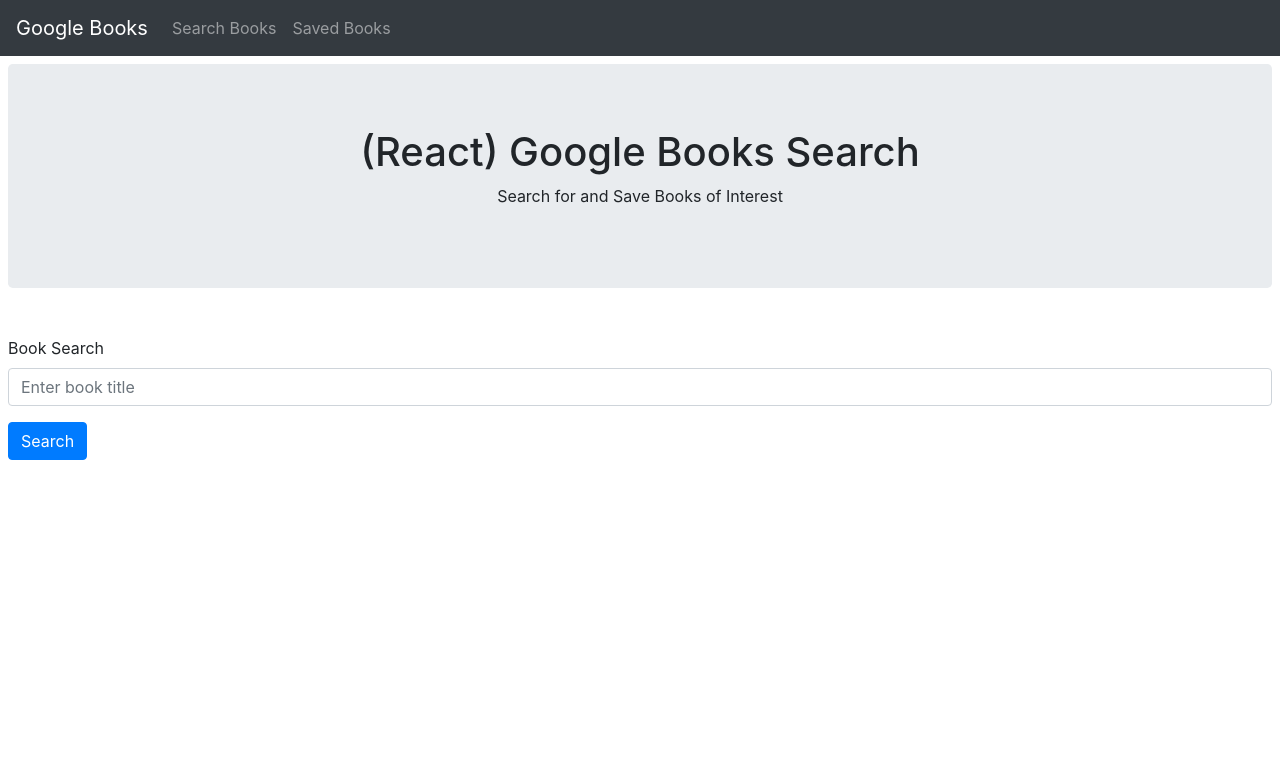
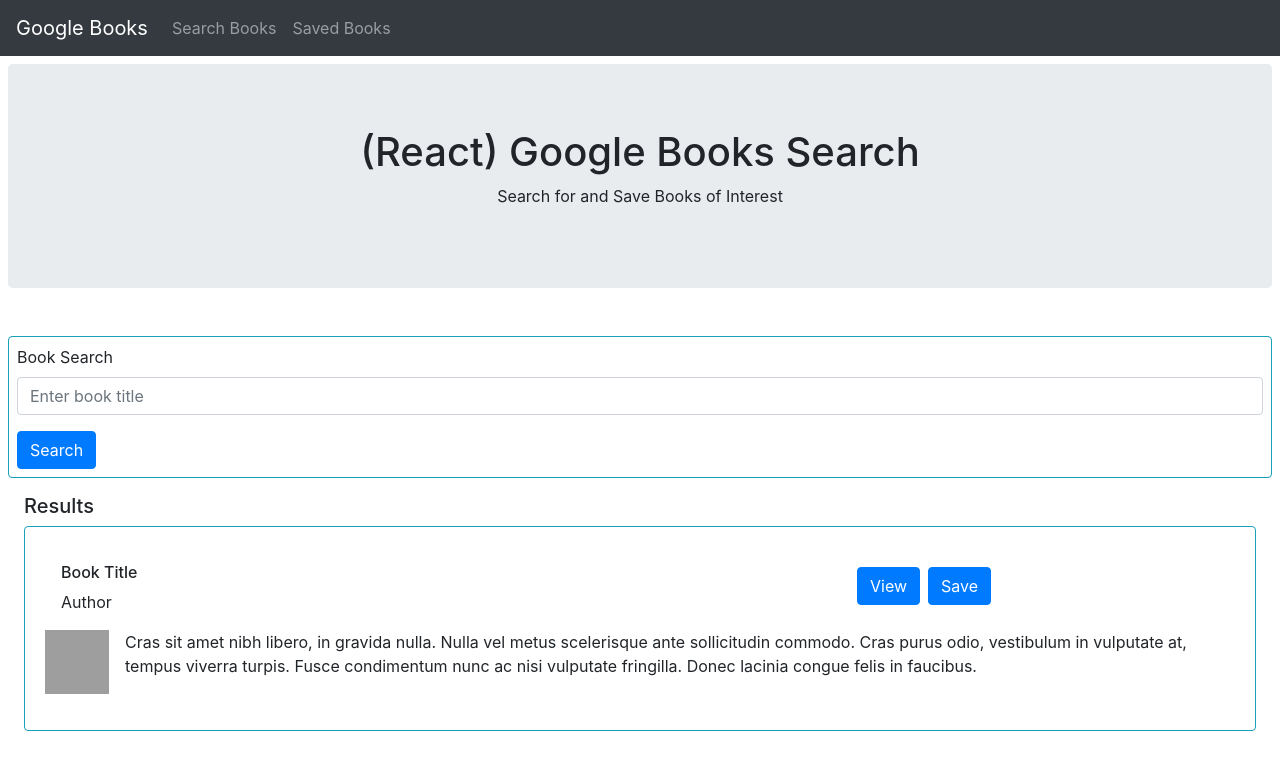
Before and after one commit to jkaganovsky/Google-Books-Search, a React (Create React App) app in the folder client/: page / in a window 1280 px wide. Shown: the top 770 px of the page. Built offline with nearby package versions, Linux system fonts and the light colour scheme; grey boxes are pictures that could not be loaded.

Commit message:
Fixed bootstrap styling for Results component, BookSearch and Saved pages.

```diff
--- a/client/src/components/Results/index.js
+++ b/client/src/components/Results/index.js
@@ -1,17 +1,46 @@
 import React from "react";
-import Container from "react-bootstrap/Container";
-import Row from "react-bootstrap/Row";
-import Col from 'react-bootstrap/Col'
+import { Button, Card, Media, Row, Col } from "react-bootstrap";
 
 function Results() {
   return (
     <div className="p-2">
+
       <h5>Results</h5>
-        <Container fluid="md">
-          <Row>
-            <Col>Book Name</Col>
+
+      <Card border="info">
+        <Card.Body>
+          <Row className="p-3">
+            <Col sm={8}>
+              <h6>Book Title</h6>
+              <h7>Author</h7>
+            </Col>
+            <Col sm={4}>
+              <Button className="m-1" type="view">View</Button>
+              <Button className="m-1" type="save">Save</Button>
+            </Col>
           </Row>
-        </Container>
+
+          <ul className="list-unstyled">
+            <Media as="li">
+              <img
+                width={64}
+                height={64}
+                className="mr-3"
+                src="holder.js/64x64"
+                alt="Generic placeholder"
+              />
+              <Media.Body>
+                <p>
+                  Cras sit amet nibh libero, in gravida nulla. Nulla vel metus scelerisque
+                  ante sollicitudin commodo. Cras purus odio, vestibulum in vulputate at,
+                  tempus viverra turpis. Fusce condimentum nunc ac nisi vulputate
+                  fringilla. Donec lacinia congue felis in faucibus.
+                </p>
+              </Media.Body>
+            </Media>
+          </ul>
+        </Card.Body>
+      </Card>
     </div>
   )
 }
--- a/client/src/pages/BookSearch/index.js
+++ b/client/src/pages/BookSearch/index.js
@@ -1,6 +1,6 @@
 import React, { useState, useEffect } from "react";
-import Form from 'react-bootstrap/Form';
-import Button from "react-bootstrap/Button";
+import { Card, Form, Button } from "react-bootstrap";
+import Results from "../../components/Results";
 import API from "../../utils/api";
 
 function BookSearch() {
@@ -22,7 +22,7 @@
 
   return (
     <div className="p-2">
-
+      <Card className="p-2" border="info">
         <Form>
           <Form.Group>
             <Form.Label>Book Search</Form.Label>
@@ -33,7 +33,11 @@
             Search
           </Button>
         </Form>
+      </Card>
 
+      <div className="p-2">
+        <Results />
+      </div>
     </div>
   )
 }
--- a/client/src/pages/Saved/index.js
+++ b/client/src/pages/Saved/index.js
@@ -1,11 +1,24 @@
 import React from "react";
-import Media from "react-bootstrap/Media";
+import { Card, Button, Col, Row, Media } from "react-bootstrap";
 
 function Saved() {
   return (
     <div className="p-2">
 
       <h5>Saved Books</h5>
+
+      <Card border="info">
+        <Card.Body>
+          <Row className="p-3">
+            <Col sm={8}>
+              <h6>Book Title</h6>
+              <h7>Author</h7>
+            </Col>
+            <Col sm={4}>
+              <Button className="m-1" type="view">View</Button>
+              <Button className="m-1" type="delete">Delete</Button>
+            </Col>
+          </Row>
 
           <ul className="list-unstyled">
             <Media as="li">
@@ -26,6 +39,8 @@
               </Media.Body>
             </Media>
           </ul>
+        </Card.Body>
+      </Card>
 
     </div>
   )
```
Lines whose indentation alone changed are shown as unchanged.
